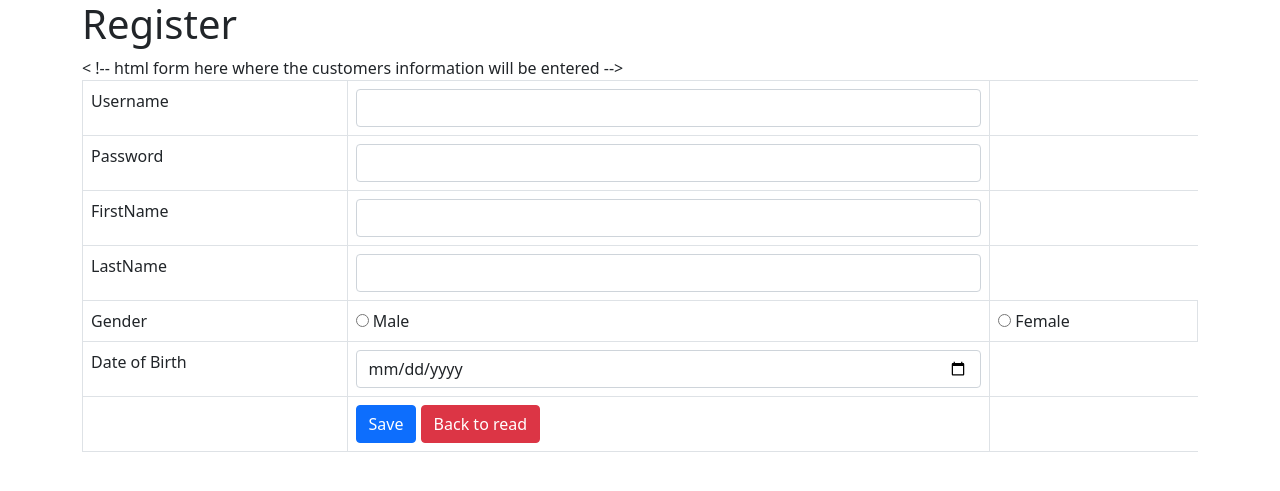
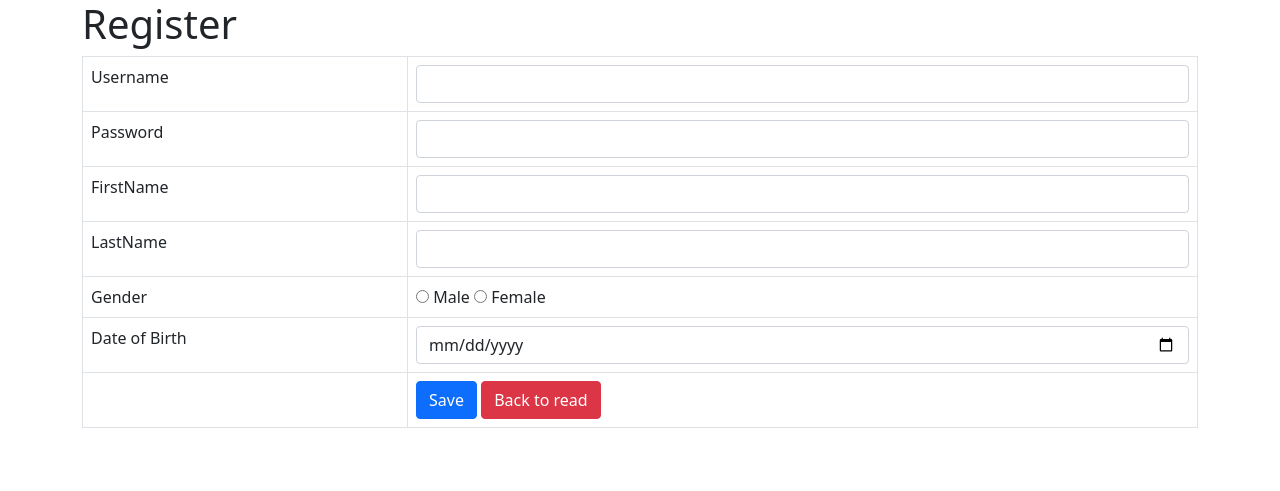
Before and after one commit to ZackYap107/eshop, a PHP site: page /customer.php in a window 1280 px wide. Shown: the top 491 px of the page. Run offline with PHP 8.4, Linux system fonts and the light colour scheme.

Commit message:
customer birthday

```diff
--- a/eshop/customer.php
+++ b/eshop/customer.php
@@ -19,7 +19,7 @@
             include 'config/database.php';
             try {
                 // insert query
-                $query = "INSERT INTO customers SET Username=:Username, Password=:Password, FirstName=:FirstName, LastName=:LastName, Gender=:Gender, dob=:dob";
+                $query = "INSERT INTO customers SET Username=:Username, Password=:Password, FirstName=:FirstName, LastName=:LastName, Gender=:Gender, dob=:Birthday";
                 // prepare query for execution
                 $stmt = $con->prepare($query);
                 // posted values
@@ -53,7 +53,7 @@
         }
         ?>
 
-        < !-- html form here where the customers information will be entered -->
+        <!-- html form here where the customers information will be entered -->
             <form action="<?php echo htmlspecialchars($_SERVER["PHP_SELF"]); ?>" method="post">
                 <table class='table table-hover table-responsive table-bordered'>
                     <tr>
@@ -76,7 +76,7 @@
                         <td>Gender</td>
                         <td><input type='radio' id='Male' name='Gender' value='1'/>
                         <label for='Male'>Male</label>
-                        <td><input type='radio' id='Female' name='Gender' value='0'/>
+                        <input type='radio' id='Female' name='Gender' value='0'/>
                         <label for='Female'>Female</label>
                     </tr>
                     <tr>
```
